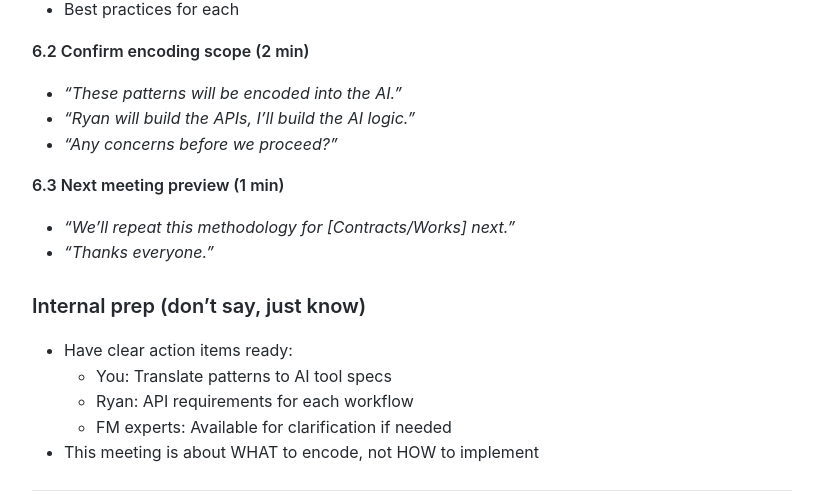
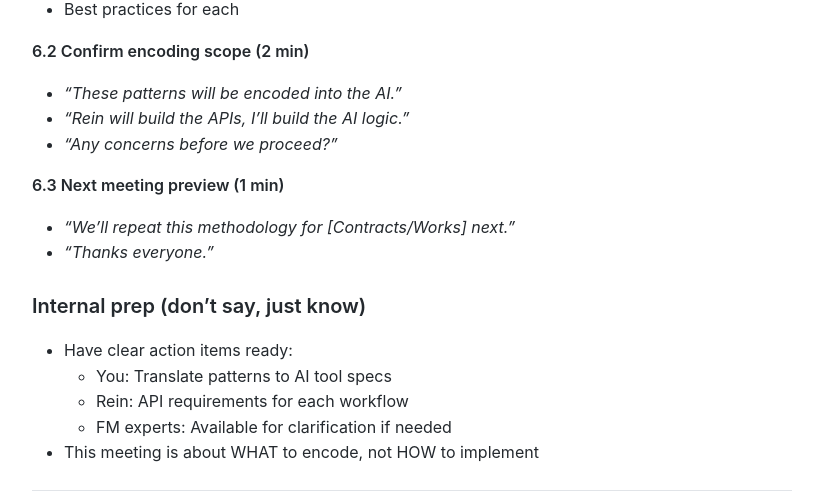
Before and after one commit to MariusWilsch/public-wilsch-ai-pages, a Jekyll site: the page built from project/archibus-fm-assistant/pattern-encoding-meeting-agenda.md, in a window 1280 px wide and 900 px high, scrolled down 4481 px. Shown: the part 152-652 px from the top of the window, without its empty margins (228-1051 px from the left). Built offline with Jekyll 4.4.1, drawn with Linux system fonts in a browser that asks for light colours; our own code applies the rules of GitHub Pages for plain Markdown files; some of the changed text lies outside the part shown.

Commit message:
Sync from hippocampus 2026-02-03

```diff
--- a/project/archibus-fm-assistant/pattern-encoding-meeting-agenda.md
+++ b/project/archibus-fm-assistant/pattern-encoding-meeting-agenda.md
@@ -7,7 +7,7 @@ publish: true
 
 **Purpose:** Apply Pattern Encoding methodology to Assets block
 **Duration:** ~65 minutes
-**Attendees:** Marius (facilitator), Ryan, Ian, Ali, Mujahid
+**Attendees:** Marius (facilitator), Rein, Ian, Ali, Mujahid
 
 **Related:** <img src="pattern-encoding-methodology.png" width="100%" alt="Pattern Encoding Infographic">
 
@@ -152,7 +152,7 @@ publish: true
 
 **6.2 Confirm encoding scope (2 min)**
 - *"These patterns will be encoded into the AI."*
-- *"Ryan will build the APIs, I'll build the AI logic."*
+- *"Rein will build the APIs, I'll build the AI logic."*
 - *"Any concerns before we proceed?"*
 
 **6.3 Next meeting preview (1 min)**
@@ -163,7 +163,7 @@ publish: true
 
 - Have clear action items ready:
   - You: Translate patterns to AI tool specs
-  - Ryan: API requirements for each workflow
+  - Rein: API requirements for each workflow
   - FM experts: Available for clarification if needed
 - This meeting is about WHAT to encode, not HOW to implement
 
```
Also changed, not shown: project/archibus-fm-assistant/adr-parallel-paths-ai-fm-automation.md (+1 -1 lines), project/archibus-fm-assistant/miguel-ian-meeting-agenda-hierarchy-understanding.md (+1 -1 lines), project/archibus-fm-assistant/mujahid-meeting-agenda-fmm-feature-scope.md (+2 -2 lines), project/archibus-fm-assistant/rein-meeting-agenda-background-data.md (renamed from project/archibus-fm-assistant/ryan-meeting-agenda-background-data.md, +1 -1 lines).
